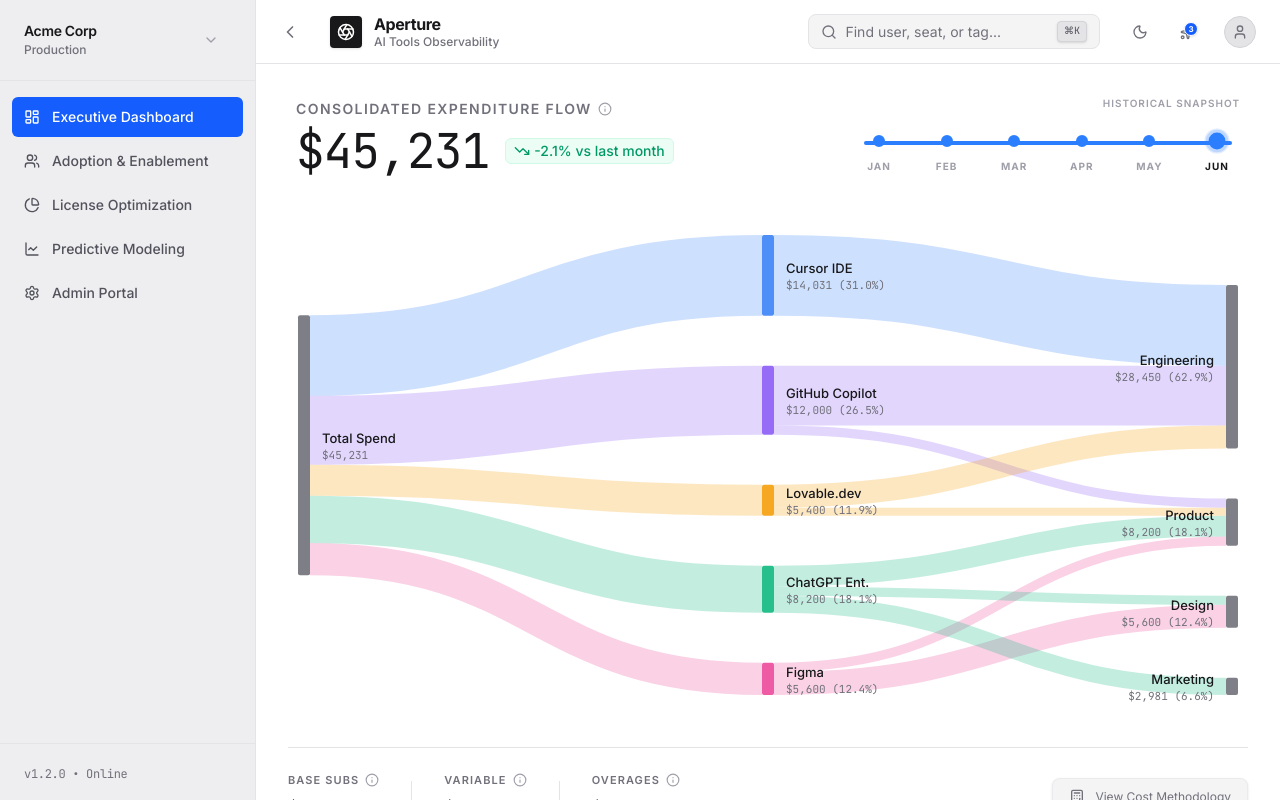
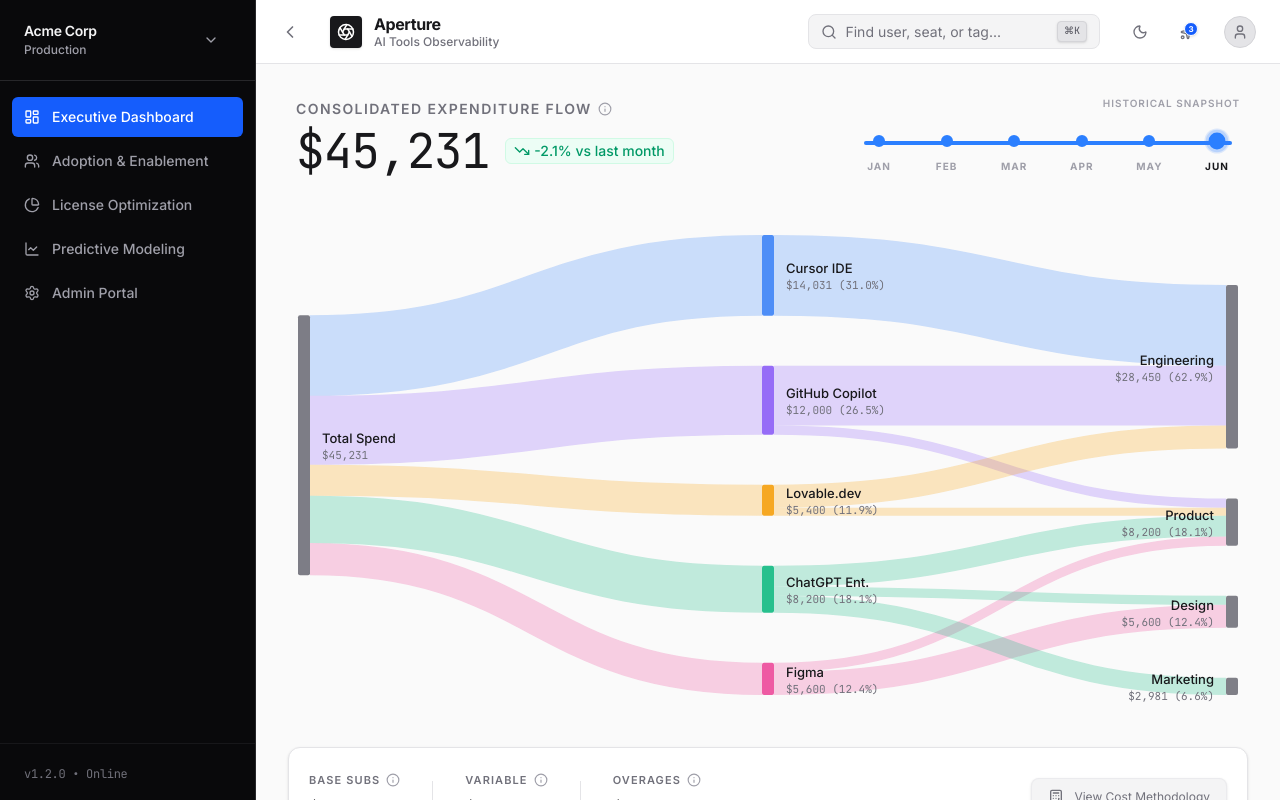
Before and after one commit to vlx/AI-Tools-Observability, a React (Vite) app: page / in a window 1280 px wide. Built offline with nearby package versions, Linux system fonts and the light colour scheme.

Commit message:
refactor: standardize high-contrast sidebar design
- Lock navigation sidebar to a persistent dark theme regardless of global mode
- Remove restrictive max-width constraints on dashboard and admin content
- Update documentation in design journal regarding visual identity changes

```diff
--- a/src/components/AdminPortal.tsx
+++ b/src/components/AdminPortal.tsx
@@ -87,7 +87,7 @@
         {activeTab === 'infrastructure' && (
           <div className="space-y-6 animate-in fade-in slide-in-from-bottom-2 duration-300">
             {/* Top section: Add new source */}
-            <div className="bg-white dark:bg-zinc-900 border border-zinc-200 dark:border-zinc-800 rounded-xl p-5 shadow-sm max-w-5xl">
+            <div className="bg-white dark:bg-zinc-900 border border-zinc-200 dark:border-zinc-800 rounded-xl p-5 shadow-sm">
               <div className="mb-5">
                 <div className="flex items-center gap-2 text-zinc-900 dark:text-zinc-100 font-semibold mb-1">
                   <Plus className="w-4 h-4 text-indigo-500" />
@@ -120,7 +120,7 @@
             </div>
 
             {/* Bottom section: Live Connectors */}
-            <div className="bg-white dark:bg-zinc-900 border border-zinc-200 dark:border-zinc-800 rounded-xl p-5 shadow-sm max-w-5xl">
+            <div className="bg-white dark:bg-zinc-900 border border-zinc-200 dark:border-zinc-800 rounded-xl p-5 shadow-sm">
               <div className="flex items-center justify-between mb-5">
                 <div>
                   <div className="flex items-center gap-2 text-zinc-900 dark:text-zinc-100 font-semibold mb-1">
@@ -178,7 +178,7 @@
 
         {activeTab === 'portfolio' && (
           <div className="space-y-6 animate-in fade-in slide-in-from-bottom-2 duration-300">
-            <div className="bg-white dark:bg-zinc-900 border border-zinc-200 dark:border-zinc-800 rounded-xl p-5 shadow-sm max-w-5xl">
+            <div className="bg-white dark:bg-zinc-900 border border-zinc-200 dark:border-zinc-800 rounded-xl p-5 shadow-sm">
               <div className="flex items-center justify-between mb-5">
                 <div>
                   <div className="flex items-center gap-2 text-zinc-900 dark:text-zinc-100 font-semibold">
@@ -243,7 +243,7 @@
         )}
 
         {activeTab === 'security' && (
-          <div className="grid grid-cols-1 lg:grid-cols-2 gap-6 animate-in fade-in slide-in-from-bottom-2 duration-300 max-w-5xl">
+          <div className="grid grid-cols-1 lg:grid-cols-2 gap-6 animate-in fade-in slide-in-from-bottom-2 duration-300">
 
             {/* Security Posture Status */}
             <div className="lg:col-span-2 flex flex-col sm:flex-row sm:items-center justify-between gap-4 bg-white dark:bg-zinc-900 border border-zinc-200 dark:border-zinc-800 rounded-xl p-5 shadow-sm border-l-4 border-l-emerald-500">
--- a/src/components/AppShell.tsx
+++ b/src/components/AppShell.tsx
@@ -115,19 +115,19 @@
               animate={{ width: 256, opacity: 1 }}
               exit={{ width: 0, opacity: 0 }}
               transition={{ duration: 0.25, ease: 'easeInOut' }}
-              className="h-full bg-zinc-200/50 dark:bg-zinc-900 border-r border-zinc-200 dark:border-zinc-800 flex flex-col overflow-hidden shrink-0"
+              className="h-full bg-zinc-950 border-r border-zinc-800 flex flex-col overflow-hidden shrink-0"
             >
               {/* Workspace Switcher in Sidebar Top */}
-              <div className="px-5 py-4 border-b border-zinc-200 dark:border-zinc-800 relative z-20">
+              <div className="px-5 py-4 border-b border-zinc-800 relative z-20">
                 <button
                   onClick={() => setIsWorkspaceOpen(!isWorkspaceOpen)}
-                  className="w-full flex items-center justify-between p-2 -mx-2 rounded-lg hover:bg-zinc-200/50 dark:hover:bg-zinc-800/50 transition-colors text-left outline-none focus-visible:ring-2 focus-visible:ring-blue-500"
+                  className="w-full flex items-center justify-between p-2 -mx-2 rounded-lg hover:bg-zinc-800/50 transition-colors text-left outline-none focus-visible:ring-2 focus-visible:ring-blue-500"
                 >
                   <div className="flex flex-col flex-1 pl-1 pr-2">
-                    <span className="font-semibold text-sm leading-none text-zinc-900 dark:text-zinc-100 tracking-tight">
+                    <span className="font-semibold text-sm leading-none text-zinc-100 tracking-tight">
                       {activeWorkspace.org}
                     </span>
-                    <span className="text-xs text-zinc-500 dark:text-zinc-400 font-medium leading-none mt-1.5 focus:outline-none">
+                    <span className="text-xs text-zinc-400 font-medium leading-none mt-1.5 focus:outline-none">
                       {activeWorkspace.env}
                     </span>
                   </div>
@@ -144,10 +144,10 @@
                         animate={{ opacity: 1, y: 0, scale: 1 }}
                         exit={{ opacity: 0, y: -4, scale: 0.98 }}
                         transition={{ duration: 0.15, ease: "easeOut" }}
-                        className="absolute top-[calc(100%-8px)] left-3 right-3 bg-white dark:bg-zinc-900 border border-zinc-200 dark:border-zinc-800 rounded-xl shadow-xl z-50 overflow-hidden"
+                        className="absolute top-[calc(100%-8px)] left-3 right-3 bg-zinc-900 border border-zinc-800 rounded-xl shadow-xl z-50 overflow-hidden"
                       >
                         <div className="py-2">
-                          <div className="px-3 py-1.5 text-xs font-semibold text-zinc-500 dark:text-zinc-400 uppercase tracking-wider">
+                          <div className="px-3 py-1.5 text-xs font-semibold text-zinc-400 uppercase tracking-wider">
                             Workspaces
                           </div>
                           {WORKSPACES.map(ws => (
@@ -159,20 +159,20 @@
                               }}
                               className={`w-full flex items-center justify-between px-4 py-2.5 text-left transition-colors ${
                                 activeWorkspace.id === ws.id
-                                  ? 'bg-blue-50 dark:bg-blue-500/10'
-                                  : 'hover:bg-zinc-100 dark:hover:bg-zinc-800/60'
+                                  ? 'bg-blue-500/10'
+                                  : 'hover:bg-zinc-800/60'
                               }`}
                             >
                               <div className="flex flex-col">
-                                <span className={`text-sm font-medium ${activeWorkspace.id === ws.id ? 'text-blue-700 dark:text-blue-400' : 'text-zinc-700 dark:text-zinc-200'}`}>
+                                <span className={`text-sm font-medium ${activeWorkspace.id === ws.id ? 'text-blue-400' : 'text-zinc-200'}`}>
                                   {ws.org}
                                 </span>
-                                <span className={`${activeWorkspace.id === ws.id ? 'text-blue-600/80 dark:text-blue-400/80' : 'text-zinc-500 dark:text-zinc-400'} text-xs mt-0.5`}>
+                                <span className={`${activeWorkspace.id === ws.id ? 'text-blue-400/80' : 'text-zinc-400'} text-xs mt-0.5`}>
                                   {ws.env}
                                 </span>
                               </div>
                               {activeWorkspace.id === ws.id && (
-                                <Check className="w-4 h-4 text-blue-600 dark:text-blue-400" />
+                                <Check className="w-4 h-4 text-blue-400" />
                               )}
                             </button>
                           ))}
@@ -195,8 +195,8 @@
                       onClick={() => setActiveItem(item.id)}
                       className={`w-full flex items-center gap-3 px-3 py-2.5 rounded-md transition-colors whitespace-nowrap ${
                         isActive
-                          ? 'bg-blue-600 text-white dark:bg-blue-600 dark:text-white'
-                          : 'text-zinc-600 dark:text-zinc-400 hover:bg-zinc-200 dark:hover:bg-zinc-800/50 hover:text-zinc-900 dark:hover:text-zinc-100'
+                          ? 'bg-blue-600 text-white'
+                          : 'text-zinc-400 hover:bg-zinc-800/50 hover:text-zinc-100'
                       }`}
                     >
                       <Icon className="w-4 h-4 shrink-0" />
@@ -207,7 +207,7 @@
               </nav>
 
               {/* Bottom Info Placeholder */}
-              <div className="p-4 px-6 border-t border-zinc-200 dark:border-zinc-800/50 shrink-0 whitespace-nowrap">
+              <div className="p-4 px-6 border-t border-zinc-800/50 shrink-0 whitespace-nowrap">
                 <span className="text-xs text-zinc-500 font-mono tracking-tight">v1.2.0 • Online</span>
               </div>
             </motion.aside>
@@ -287,7 +287,7 @@
           </header>
 
           {/* Scrolling Content Anchor */}
-          <main className="flex-1 overflow-x-hidden overflow-y-auto w-full p-6 lg:p-8 flex flex-col">
+          <main className="flex-1 overflow-x-hidden overflow-y-auto w-full p-6 lg:p-8 flex flex-col bg-zinc-50 dark:bg-black transition-colors duration-200">
 
             {activeItem === 'dashboard' && <Dashboard />}
             {activeItem === 'enablement' && <AdoptionEnablement />}
--- a/src/components/Dashboard.tsx
+++ b/src/components/Dashboard.tsx
@@ -318,7 +318,7 @@
       </div>
 
       {/* Footer Metrics Row */}
-      <div className="mt-8 flex flex-col md:flex-row items-start md:items-center justify-between gap-6 border-t border-zinc-200 dark:border-zinc-800 pt-6">
+      <div className="mt-8 flex flex-col md:flex-row items-start md:items-center justify-between gap-6 border border-zinc-200 dark:border-zinc-800 rounded-xl pt-6 rounded-xl shadow-sm bg-white dark:bg-zinc-900 p-5">
         <div className="flex flex-wrap items-center gap-6 sm:gap-8">
           <div>
             <div className="text-[11px] font-semibold text-zinc-500 uppercase tracking-widest mb-1.5 flex items-center gap-1.5 relative group cursor-help w-max">
--- a/src/components/SystemHealth.tsx
+++ b/src/components/SystemHealth.tsx
@@ -68,7 +68,7 @@
   const currentHeatmapData = HEATMAP_DATA[heatmapRange];
 
   return (
-    <div className="w-full flex-1 flex flex-col font-sans space-y-6 lg:max-w-5xl">
+    <div className="w-full flex-1 flex flex-col font-sans space-y-6">
 
       {/* Header */}
       {!hideHeader && (
```
Also changed, not shown: 1 other file (tests, documents, lock files or other folders).
